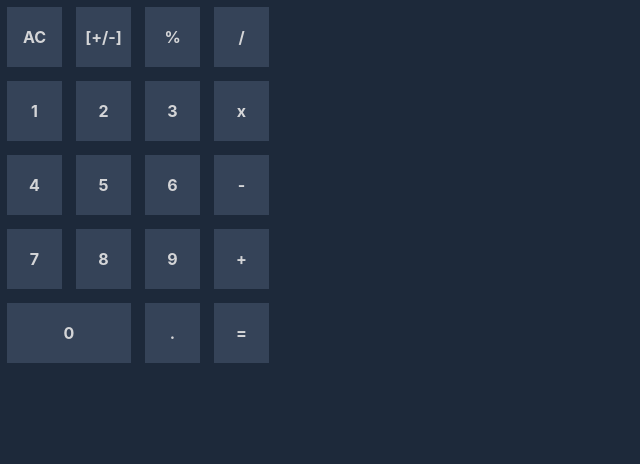
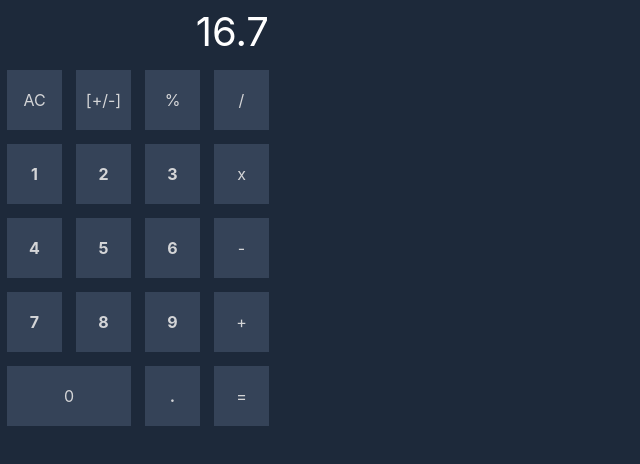
Before and after one commit to MathewLaskowski/calcapp, a React (Create React App) app: page / in a window 1280 px wide. Shown: the top 464 px of the page, without its empty margins (0-640 px from the left). Built offline with nearby package versions, Linux system fonts and the light colour scheme.

Commit message:
create calculator result component

```diff
--- a/src/components/calcuator/calculator.component.tsx
+++ b/src/components/calcuator/calculator.component.tsx
@@ -1,22 +1,24 @@
 import React from 'react';
 import CalculatorButton from '../calculator-button/calculator-button.component';
+import CalculatorResult from '../calculator-result/calculator-result.component';
 
-import { Row } from './calculator.styles'
+import { Row, CalculatorLayout } from './calculator.styles'
 
 import { data } from './data';
 
 const renderRows = () => data.map(item => (
-  <Row>
+  <Row key={JSON.stringify(item)}>
     {item.map(
-      (element: {label: string, size?: 'big' | 'small' }) => <CalculatorButton {...element} />
+      (element: {label: string, size?: 'big' | 'small' }) => <CalculatorButton {...element} key={element.label} />
     )}
   </Row>
 ))
 
 const Calculator: React.FC = () => (
-  <>
+  <CalculatorLayout>
+    <CalculatorResult />
     {renderRows()}
-  </>
+  </CalculatorLayout>
 )
 
 export default Calculator
--- a/src/components/calcuator/calculator.styles.tsx
+++ b/src/components/calcuator/calculator.styles.tsx
@@ -3,3 +3,7 @@ import styled from 'styled-components';
 export const Row = styled.div`
   display: flex;
 `
+
+export const CalculatorLayout = styled.div`
+  width: 276px;
+`
--- a/src/components/calcuator/data.ts
+++ b/src/components/calcuator/data.ts
@@ -1,4 +1,4 @@
-export const data: { label: string, size?: 'big' | 'small'}[][] = [
+export const data: { label: string, size?: 'big' | 'small', bold?: boolean}[][] = [
   [
     {
       label: 'AC'
@@ -15,13 +15,16 @@ export const data: { label: string, size?: 'big' | 'small'}[][] = [
   ],
   [
     {
-      label: '1'
+      label: '1',
+      bold: true
     },
     {
-      label: '2'
+      label: '2',
+      bold: true
     },
     {
-      label: '3'
+      label: '3',
+      bold: true
     },
     {
       label: 'x'
@@ -29,13 +32,16 @@ export const data: { label: string, size?: 'big' | 'small'}[][] = [
   ],
   [
     {
-      label: '4'
+      label: '4',
+      bold: true
     },
     {
-      label: '5'
+      label: '5',
+      bold: true
     },
     {
-      label: '6'
+      label: '6',
+      bold: true
     },
     {
       label: '-'
@@ -43,13 +49,16 @@ export const data: { label: string, size?: 'big' | 'small'}[][] = [
   ],
   [
     {
-      label: '7'
+      label: '7',
+      bold: true
     },
     {
-      label: '8'
+      label: '8',
+      bold: true
     },
     {
-      label: '9'
+      label: '9',
+      bold: true
     },
     {
       label: '+'
@@ -61,7 +70,8 @@ export const data: { label: string, size?: 'big' | 'small'}[][] = [
       size: 'big'
     },
     {
-      label: '.'
+      label: '.',
+      bold: true
     },
     {
       label: '='
--- a/src/components/calculator-button/calculator-button.component.tsx
+++ b/src/components/calculator-button/calculator-button.component.tsx
@@ -3,11 +3,12 @@ import { Button } from './calculator-button.styles'
 
 type CalculatorButtonProps = {
   label: string
-  size?: 'big' | 'small'
+  size?: 'big' | 'small',
+  bold?: boolean
 }
 
-const CalculatorButton: React.FC<CalculatorButtonProps> = ({ label, size }) => (
-  <Button size={size}>{label}</Button>
+const CalculatorButton: React.FC<CalculatorButtonProps> = ({ label, size, bold }) => (
+  <Button size={size} bold={bold}>{label}</Button>
 )
 
 export default CalculatorButton
--- a/src/components/calculator-button/calculator-button.styles.tsx
+++ b/src/components/calculator-button/calculator-button.styles.tsx
@@ -1,17 +1,18 @@
 import styled from 'styled-components';
 
 type ButtonProps = {
-  size?: string
+  size?: string,
+  bold?: boolean
 }
 
 export const Button = styled.div<ButtonProps>`
   background-color: #354358;
   color: #D4D5D7;
-  width: ${ ({size}) => size === 'big' ? '124px' : '55px'};
+  width: ${({size}) => size === 'big' ? '124px' : '55px'};
   height: 60px;
   display: flex;
   justify-content: center;
   align-items: center;
   margin: 7px;
-  font-weight: bold;
+  font-weight: ${({bold}) => bold ? 'bold' : 'regular'};
 `
--- /dev/null
+++ b/src/components/calculator-result/calculator-result.component.tsx
@@ -0,0 +1,8 @@
+import React from 'react'
+import { Result } from './calculator-result.styles';
+
+const CalculatorResult: React.FC = () => (
+  <Result>16.7</Result>
+)
+
+export default CalculatorResult
--- /dev/null
+++ b/src/components/calculator-result/calculator-result.styles.tsx
@@ -0,0 +1,9 @@
+import styled from 'styled-components'
+
+export const Result = styled.div`
+  color: white;
+  font-size: 2.5rem;
+  padding: 7px;
+  display: flex;
+  justify-content: flex-end;
+`
```
